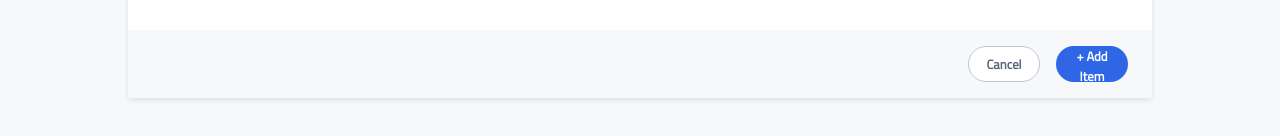
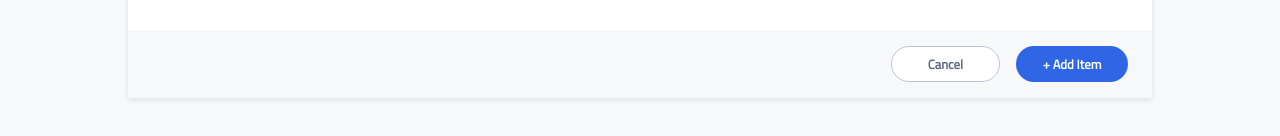
Before and after one commit to emwong101/armstrong-instock, a React (Create React App) app: page /inventory/add in a window 1280 px wide. Shown: the part 607-743 px from the top of the page. Built offline with nearby package versions, Linux system fonts and the light colour scheme; no server answers.

Commit message:
final changes

```diff
--- a/src/components/sections/addNewInventoryItem/AddNewInventoryItem.scss
+++ b/src/components/sections/addNewInventoryItem/AddNewInventoryItem.scss
@@ -106,8 +106,8 @@
   &__input-description {
     border-radius: 1.25rem;
     border: 1px solid $Secondary-light;
+    outline-color: $Primary-medium;
     padding: 0.5rem 1rem;
-    outline-color: $Primary-medium;
     margin-bottom: 1rem;
     resize: none;
   }
@@ -137,7 +137,7 @@
     gap: 1rem;
 
     &-cancel,
-    &-save {
+    &-add {
       height: 2.25rem;
       padding: 0 1rem;
       border-radius: 1.25rem;
@@ -257,9 +257,10 @@
       width: 100%;
       margin-top: 2rem;
 
-      &-save {
+      &-add {
           width: 6.125rem;
         }
+
         &-cancel {
           width: 4.5rem;
           margin-right: 0;
--- a/src/components/sections/editInventoryItem/EditInventoryItem.scss
+++ b/src/components/sections/editInventoryItem/EditInventoryItem.scss
@@ -108,6 +108,7 @@
     color: $Primary-dark;
     border-radius: 1.25rem;
     border: 1px solid $Secondary-light;
+    outline-color: $Primary-medium;
     padding: 0.5rem 1rem;
     margin-bottom: 1rem;
     resize: none;
@@ -252,14 +253,6 @@
       justify-content: flex-end;
       width: 100%;
       margin-top: 2rem;
-
-      &-cancel,
-      &-save {
-       width: 4.5rem;
-      }
-       &-cancel {
-        margin-right: 0;
-      }
     }
   }
 }
```
